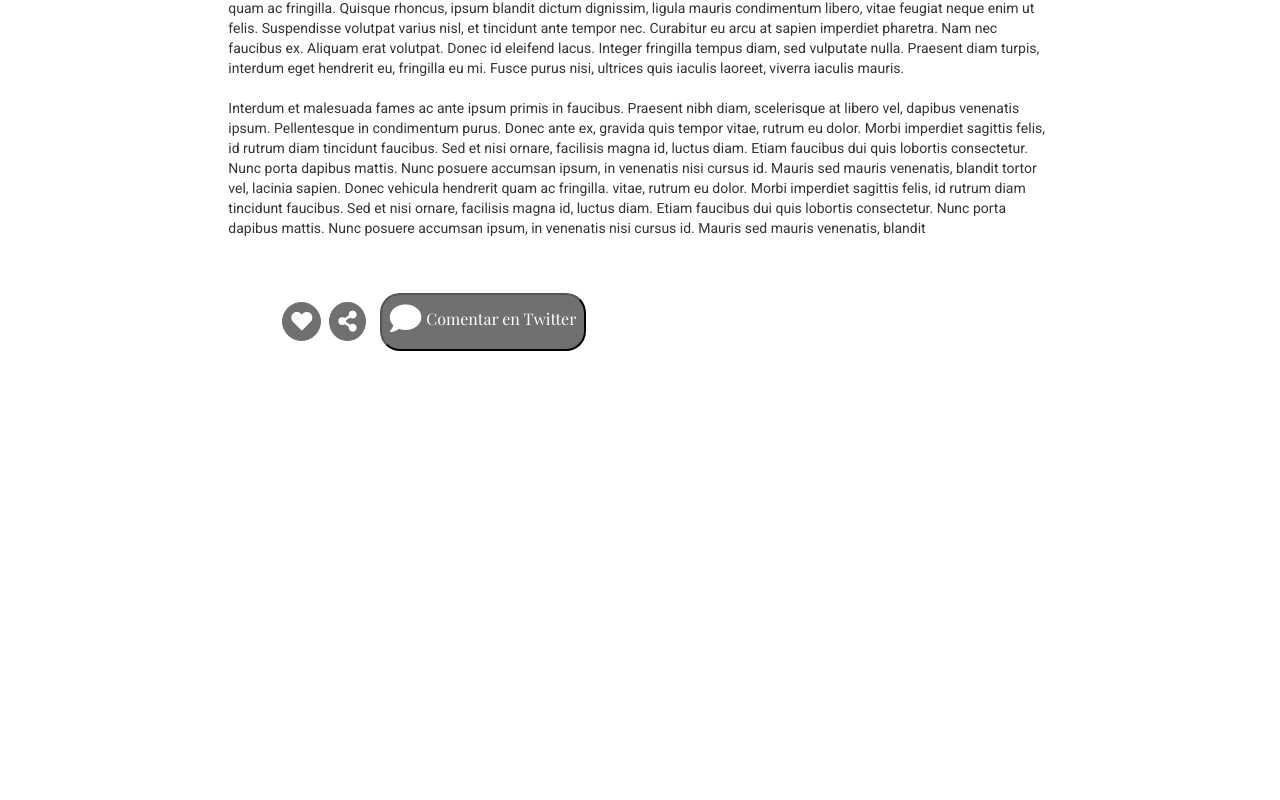
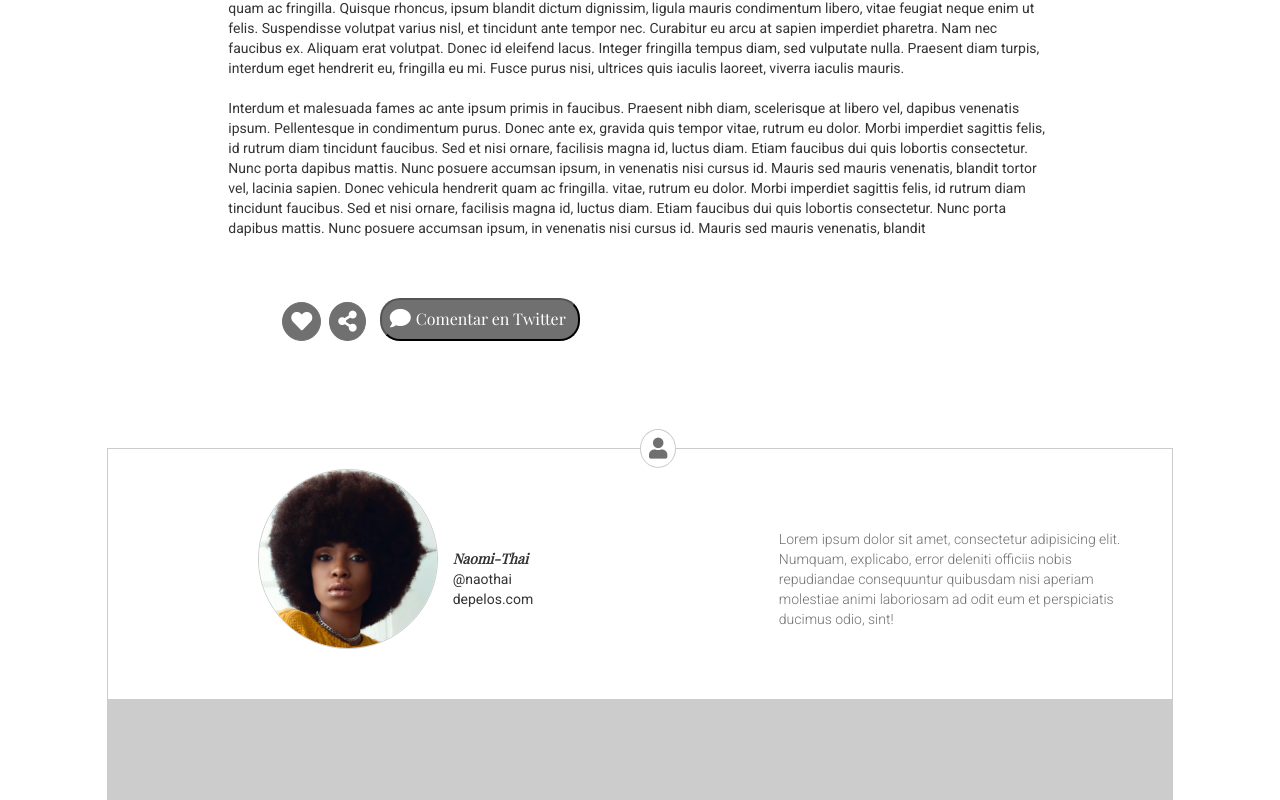
Before and after one commit to Ame182/APC-10, a plain HTML site: page index.html in a window 1280 px wide. Shown: the part 1438-2238 px from the top of the page. Before the commit the page ends 1886 px from the top, so only its background shows below. Drawn offline with nearby package versions, Linux system fonts and the light colour scheme; a web font is replaced by a local one.

Commit message:
construyendo el footer

```diff
--- a/index.html
+++ b/index.html
@@ -87,9 +87,28 @@
 		</div>
 
 	</div>
-	<div class="section3">ç
+	<div class="section3__container col-md-10 col-md-offset-1 col-xs-10 col-xs-offset-1">
+
+		<div class="row__first">
+			<i class="fas fa-user"></i>
+			<img src="assets/img/naomi-thai.png" alt="Naomi Super Model">
+			<p class="row__first__inner col-md-2"><strong>Naomi-Thai</strong><br>
+			@naothai <br>
+			depelos.com
+			</p>
+			<div class="row__second__inner col-md-5 col-md-offset-1 col-xs-10 col-xs-offset-1">
+				<p>Lorem ipsum dolor sit amet, consectetur adipisicing elit. Numquam, explicabo, error deleniti officiis nobis repudiandae consequuntur quibusdam nisi aperiam molestiae animi laboriosam ad odit eum et perspiciatis ducimus odio, sint!</p>
+			</div>
+		</div>
+		<div class="row__tips">
+
+		</div>
+
+
 	</div>
+	<footer>
 
+	</footer>
 
 	<!-- Jquery 3.3.1 -->
 	<script src="https://code.jquery.com/jquery-3.3.1.min.js" integrity="sha256-FgpCb/KJQlLNfOu91ta32o/NMZxltwRo8QtmkMRdAu8=" crossorigin="anonymous"></script>
--- a/style.css
+++ b/style.css
@@ -109,9 +109,10 @@ header h1 {
 .navbar-toggle{
   	margin-right: -140px;
   }
- .fecha	{
-	align-items: center;
+ .fecha p	{
+	text-align: center;
 	}
+
 .i__comment{
 	display: none;
 	width: 80px;
@@ -192,6 +193,7 @@ header i{
 }
 
 button {
+	width: 200px;
 	float: left;
 	font-size: 1.5em;
 	color: white;
@@ -199,13 +201,13 @@ button {
 	background-color: #707070;
 	margin-left: 10px;
 	border-radius: 20px 20px 20px 20px;
-	margin-top: -5px;
+
 
 }
 
 .i__comment--long{
 	float: left;
-	font-size: 1.5em;
+	font-size: 1em;
 }
 
 .i__comment{
@@ -214,6 +216,84 @@ button {
 	font-family: 'Playfair Display';
 	font-size: 16px;
 	color: white;
-	padding-top: 5px;
+	margin: 0px;
 
 }
+
+/*section 3*/
+.section3__container{
+	border: solid 1px #cccccc;
+	align-content: center;
+	padding: 0;
+}
+.section3__container i{
+	float: left;
+	font-size: 1.5em;
+	color: #707070;
+	border-radius: 100%;
+	border-color: #cccccc;
+	border-style: solid;
+	border-width: .5px;
+	padding: 8px;
+	background-color: white;
+	margin: 4px;
+	position: absolute;
+	z-index: 10;
+	margin-top: -20px;
+	margin-left: 50%;
+}
+
+.row__first img{
+	float: left;
+	margin-left: 150px;
+	margin-top: 20px;
+	margin-bottom: 20px;
+	border-radius: 100%;
+	width: 180px;
+	height: 180px;
+	border: solid 1px #cccccc;
+}
+
+.row__first__inner.col-md-2{
+	padding-top: 100px;
+
+}
+
+.row__first__inner.col-md-2 strong{
+	font-family: 'PlayFair Display';
+	font-weight: bold;
+	font-style: italic;
+}
+
+.row__second__inner.col-md-5 p{
+	font-family: 'Roboto';
+	font-weight: lighter;
+	color: #707070;
+	padding-top: 80px;
+	margin-left: 60px;
+}
+
+.row__tips{
+	width: 100%;
+	height: 100px;
+	background-color: #cccccc;
+	margin-top: 250px;
+}
+
+@media (max-width : 767px){
+	.row__second__inner.col-md-5.col-md-offset-1 p{
+		box-sizing: border-box;
+		margin-top: -30px;
+	}
+	.section3__container i{
+		margin-top: -20px;
+	}
+}
+
+
+footer{
+	background-color: #121619;
+	width: 100%;
+	height: 100px;
+	background: url(assets/img/logo.png) no-repeat center / auto 100% transparent;
+}
```
